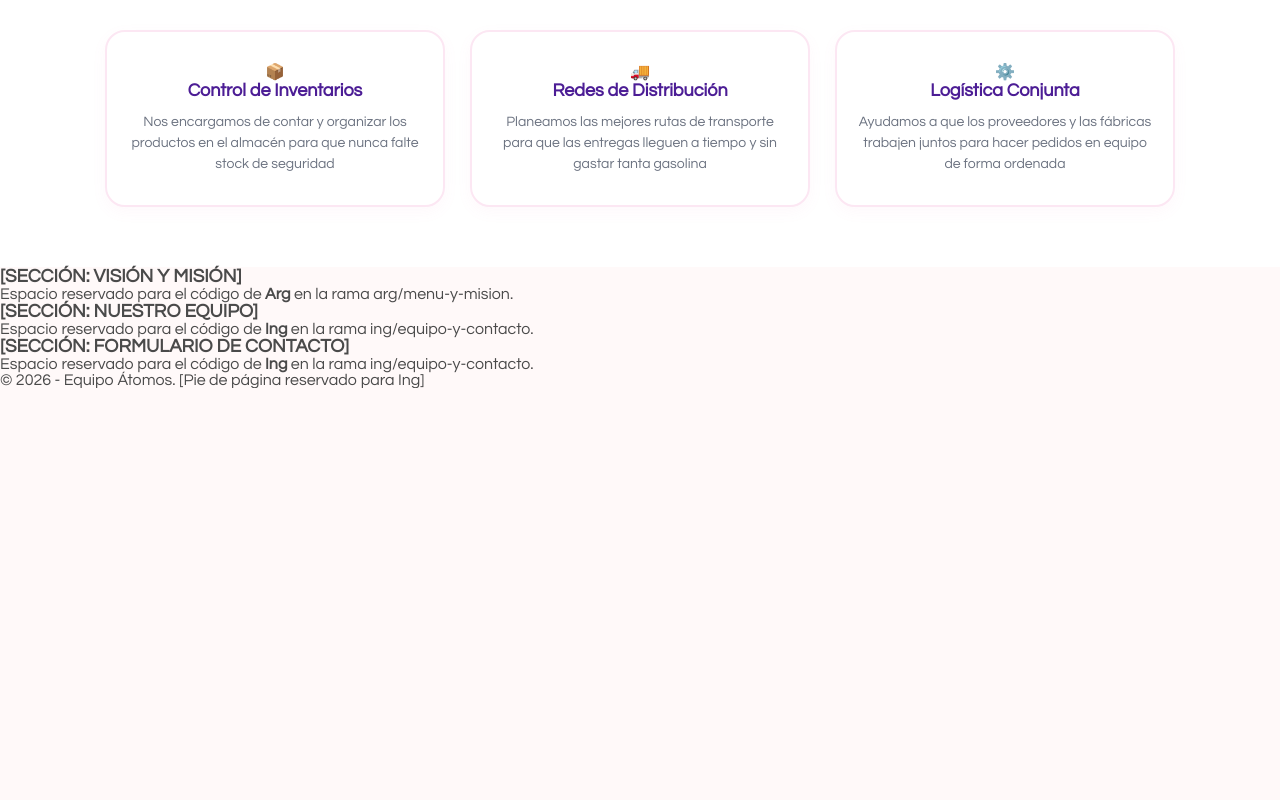
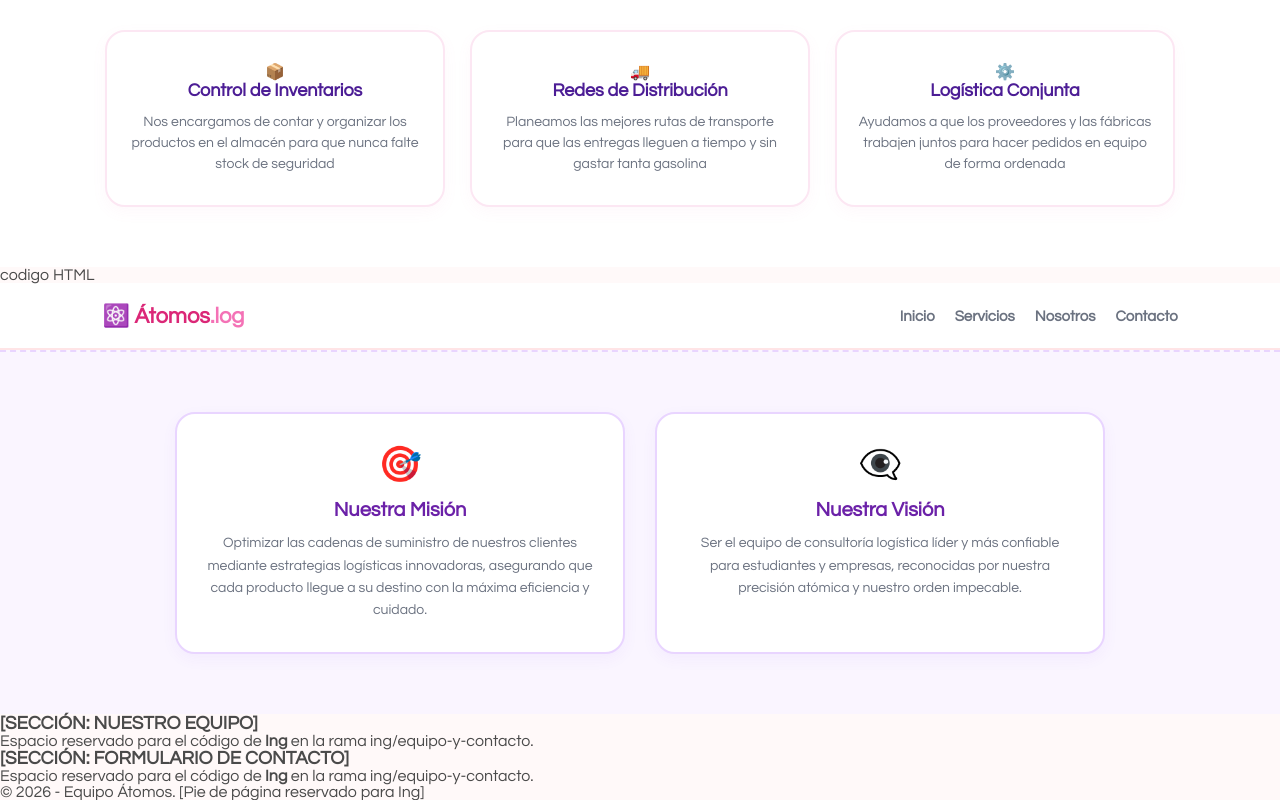
Before and after one commit to jadeisabelr512-commits/Atomos, a plain HTML site: page index.html in a window 1280 px wide. Shown: the part 547-1347 px from the top of the page. Before the commit the page ends 935 px from the top, so only its background shows below. Drawn offline with Linux system fonts and the light colour scheme.

Commit message:
agrego menu y vision, ademas del diseño

```diff
--- a/index.html
+++ b/index.html
@@ -59,12 +59,32 @@
             </div>
         </section>
 
-        <section id="mision" class="bloque-falso branch-arg">
-            <div class="caja-espera">
-                <h3>[SECCIÓN: VISIÓN Y MISIÓN]</h3>
-                <p>Espacio reservado para el código de <strong>Arg</strong> en la rama <code>arg/menu-y-mision</code>.</p>
-            </div>
-        </section>
+     codigo HTML <header class="navbar">
+    <div class="logo">⚛️ Átomos<span>.log</span></div>
+    <nav>
+        <ul class="nav-links">
+            <li><a href="#inicio">Inicio</a></li>
+            <li><a href="#servicios">Servicios</a></li>
+            <li><a href="#mision">Nosotros</a></li>
+            <li><a href="#contacto">Contacto</a></li>
+        </ul>
+    </nav>
+</header>
+
+<section id="mision" class="mision-section">
+    <div class="mision-container">
+        <div class="mision-box">
+            <div class="icon-girly">🎯</div>
+            <h3>Nuestra Misión</h3>
+            <p>Optimizar las cadenas de suministro de nuestros clientes mediante estrategias logísticas innovadoras, asegurando que cada producto llegue a su destino con la máxima eficiencia y cuidado.</p>
+        </div>
+        <div class="mision-box">
+            <div class="icon-girly">👁️‍🗨️</div>
+            <h3>Nuestra Visión</h3>
+            <p>Ser el equipo de consultoría logística líder y más confiable para estudiantes y empresas, reconocidas por nuestra precisión atómica y nuestro orden impecable.</p>
+        </div>
+    </div>
+</section>
 
         <section class="bloque-falso branch-ing">
             <div class="caja-espera">
--- a/style.css
+++ b/style.css
@@ -184,6 +184,50 @@ body {
     line-height: 1.5;
 }
 
+/* RAMA: arg/menu-y-mision */
+.mision-section {
+    padding: 60px 8%;
+    background-color: #faf5ff;
+    border-top: 2px dashed #e9d5ff;
+}
+
+.mision-container {
+    display: flex;
+    justify-content: center;
+    gap: 30px;
+    flex-wrap: wrap;
+}
+
+.mision-box {
+    flex: 1;
+    min-width: 280px;
+    max-width: 450px;
+    background-color: white;
+    padding: 30px;
+    border-radius: 20px;
+    border: 2px solid #e9d5ff;
+    box-shadow: 0 5px 15px rgba(124, 58, 237, 0.05);
+    text-align: center;
+}
+
+.icon-girly {
+    font-size: 35px;
+    margin-bottom: 15px;
+}
+
+.mision-box h3 {
+    font-size: 20px;
+    color: #6b21a8;
+    margin-bottom: 12px;
+}
+
+.mision-box p {
+    font-size: 14px;
+    color: #6b7280;
+    line-height: 1.6;
+}
+
+
 /*BLOQUES EN ESPERA PARA Ingrid y Argentina */
 .bloque-falso-aesthetic {
     padding: 30px 8%;
```
